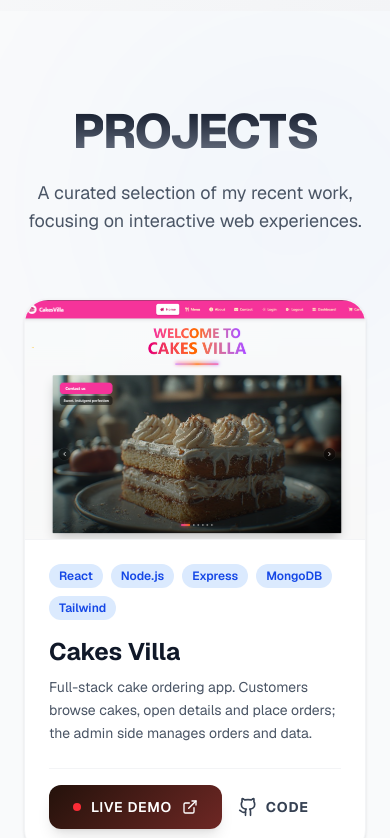
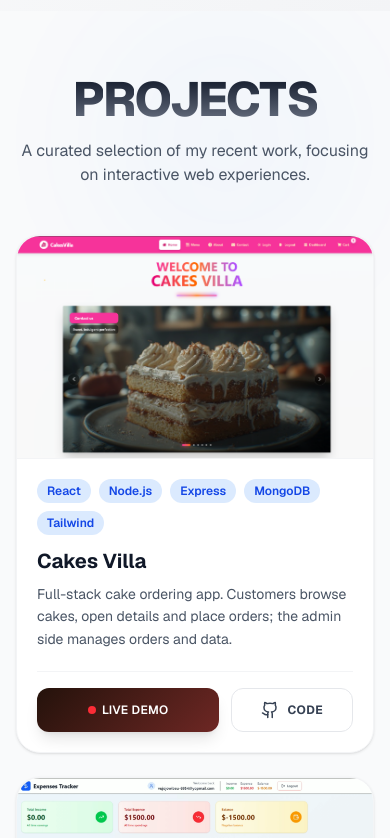
Before and after one commit to Hammad-000/Portfolio-Hammad, a Next.js app: page / in a window 390 px wide. Shown: the part 1260-2098 px from the top of the page. Built offline with nearby package versions, Linux system fonts and the light colour scheme.

Commit message:
fix projects card

```diff
--- a/app/src/projects/page.tsx
+++ b/app/src/projects/page.tsx
@@ -74,6 +74,38 @@ const projectsData: Project[] = [
 
 const HEADING = "Projects";
 
+/**
+ * Shared play/stop logic for a card's preview video.
+ * The file is only requested the first time it is played (lazy load),
+ * and a play() that gets interrupted by stop() is ignored safely.
+ */
+function createVideoControls(video: HTMLVideoElement | null) {
+  let active = false;
+  return {
+    start() {
+      if (!video) return;
+      active = true;
+      if (!video.getAttribute("src") && video.dataset.src) {
+        video.src = video.dataset.src;
+      }
+      video
+        .play()
+        .then(() => {
+          if (active) gsap.to(video, { opacity: 1, duration: 0.3, overwrite: true });
+        })
+        .catch(() => {
+          // Interrupted, or blocked (e.g. iOS Low Power Mode): the image stays visible.
+        });
+    },
+    stop() {
+      if (!video) return;
+      active = false;
+      video.pause();
+      gsap.to(video, { opacity: 0, duration: 0.3, overwrite: true });
+    },
+  };
+}
+
 function Projects() {
   const sectionRef = useRef<HTMLElement>(null);
   const headerRef = useRef<HTMLHeadingElement>(null);
@@ -83,11 +115,12 @@ function Projects() {
   useEffect(() => {
     const section = sectionRef.current;
     if (!section) return;
+
     const letters = section.querySelectorAll<HTMLElement>(".letter");
     const cards = cardRefs.current.filter((c): c is HTMLElement => c !== null);
     const mm = gsap.matchMedia();
 
-
+    // 1) Entrance animations (skipped for reduced-motion users).
     mm.add("(prefers-reduced-motion: no-preference)", () => {
       gsap.fromTo(
         letters,
@@ -119,14 +152,13 @@ function Projects() {
       });
     });
 
-
+    // 2) Mouse devices: video on hover/focus + 3D tilt.
     mm.add("(hover: hover) and (pointer: fine)", () => {
       const reduceMotion = window.matchMedia("(prefers-reduced-motion: reduce)").matches;
       const cleanups: (() => void)[] = [];
 
       cards.forEach((card, index) => {
-        const video = videoRefs.current[index];
-        let active = false;
+        const controls = createVideoControls(videoRefs.current[index]);
 
         let rotX: ((value: number) => unknown) | undefined;
         let rotY: ((value: number) => unknown) | undefined;
@@ -136,48 +168,23 @@ function Projects() {
           rotY = gsap.quickTo(card, "rotationY", { duration: 0.4, ease: "power3.out" });
         }
 
-        const startVideo = () => {
-          if (!video) return;
-          active = true;
-          if (!video.getAttribute("src") && video.dataset.src) {
-            video.src = video.dataset.src;
-          }
-          video
-            .play()
-            .then(() => {
-              if (active) gsap.to(video, { opacity: 1, duration: 0.3, overwrite: true });
-            })
-            .catch(() => {
-            });
-        };
-
-        const stopVideo = () => {
-          if (!video) return;
-          active = false;
-          video.pause();
-          gsap.to(video, { opacity: 0, duration: 0.3, overwrite: true });
-        };
-
-        const onMouseEnter = () => startVideo();
-
+        const onMouseEnter = () => controls.start();
         const onMouseMove = (e: MouseEvent) => {
           if (!rotX || !rotY) return;
           const r = card.getBoundingClientRect();
-          const px = (e.clientX - r.left) / r.width - 0.5;
+          const px = (e.clientX - r.left) / r.width - 0.5; // -0.5 .. 0.5
           const py = (e.clientY - r.top) / r.height - 0.5;
           rotX(py * -8);
           rotY(px * 8);
         };
-
         const onMouseLeave = () => {
           rotX?.(0);
           rotY?.(0);
-          stopVideo();
+          controls.stop();
         };
-
-        const onFocusIn = () => startVideo();
+        const onFocusIn = () => controls.start();
         const onFocusOut = (e: FocusEvent) => {
-          if (!card.contains(e.relatedTarget as Node | null)) stopVideo();
+          if (!card.contains(e.relatedTarget as Node | null)) controls.stop();
         };
 
         card.addEventListener("mouseenter", onMouseEnter);
@@ -198,6 +205,26 @@ function Projects() {
       return () => cleanups.forEach((fn) => fn());
     });
 
+    // 3) Touch devices (phones/tablets): there is no hover, so the video plays
+    //    while a card is in the middle band of the screen, and pauses otherwise.
+    //    Skipped when the user has Data Saver on or prefers reduced motion.
+    mm.add("(hover: none) and (prefers-reduced-motion: no-preference)", () => {
+      const conn = (navigator as Navigator & { connection?: { saveData?: boolean } }).connection;
+      if (conn?.saveData) return;
+
+      const triggers = cards.map((card, index) => {
+        const controls = createVideoControls(videoRefs.current[index]);
+        return ScrollTrigger.create({
+          trigger: card,
+          start: "center 70%", // card centre passes 70% of viewport height...
+          end: "center 30%", // ...until it passes 30%: only one card is active at a time
+          onToggle: (self) => (self.isActive ? controls.start() : controls.stop()),
+        });
+      });
+
+      return () => triggers.forEach((t) => t.kill());
+    });
+
     return () => mm.revert();
   }, []);
 
@@ -206,22 +233,21 @@ function Projects() {
       ref={sectionRef}
       id="projects"
       aria-labelledby="projects-heading"
-      className="relative overflow-hidden bg-gray-50 text-gray-900 dark:bg-[#08080a] dark:text-white "
+      className="relative overflow-hidden bg-gray-50 text-gray-900 dark:bg-[#08080a] dark:text-white"
     >
-      {/* Background glow */}
+      {/* Background glow (smaller + cheaper blur on mobile) */}
       <div className="pointer-events-none absolute inset-0 opacity-40" aria-hidden="true">
-        <div className="absolute left-1/4 top-0 h-96 w-96 rounded-full bg-blue-500/10 blur-[128px]" />
-        <div className="absolute bottom-0 right-1/4 h-96 w-96 rounded-full bg-purple-500/10 blur-[128px]" />
+        <div className="absolute left-1/4 top-0 h-64 w-64 rounded-full bg-blue-500/10 blur-[80px] md:h-96 md:w-96 md:blur-[128px]" />
+        <div className="absolute bottom-0 right-1/4 h-64 w-64 rounded-full bg-purple-500/10 blur-[80px] md:h-96 md:w-96 md:blur-[128px]" />
       </div>
 
-      <div className="relative z-10 mx-auto max-w-7xl px-6 py-24 md:py-32">
-        <div className="mb-16 text-center md:mb-24">
-
+      <div className="relative z-10 mx-auto max-w-7xl px-4 py-16 sm:px-6 sm:py-24 md:py-32">
+        <div className="mb-12 text-center sm:mb-16 md:mb-24">
           <h2
             id="projects-heading"
             ref={headerRef}
             aria-label={HEADING}
-            className="text-5xl font-extrabold uppercase tracking-tighter md:text-7xl lg:text-8xl"
+            className="text-4xl font-extrabold uppercase tracking-tighter min-[380px]:text-5xl sm:text-6xl md:text-7xl lg:text-8xl"
           >
             {HEADING.split("").map((char, i) => (
               <span
@@ -233,27 +259,39 @@ function Projects() {
               </span>
             ))}
           </h2>
-          <p className="mx-auto mt-6 max-w-lg text-lg text-gray-600 dark:text-gray-400">
+          <p className="mx-auto mt-4 max-w-lg text-base text-gray-600 dark:text-gray-400 sm:mt-6 sm:text-lg">
             A curated selection of my recent work, focusing on interactive web experiences.
           </p>
         </div>
 
-        <div className="grid gap-8 sm:grid-cols-2 md:gap-10 lg:grid-cols-3 ">
+        {/* 1 column on phones (capped width so cards don't get huge), 2 on tablets, 3 on desktop */}
+        <div className="mx-auto grid max-w-xl grid-cols-1 gap-6 sm:gap-8 md:max-w-none md:grid-cols-2 md:gap-10 lg:grid-cols-3">
           {projectsData.map((project, idx) => (
             <article
               key={project.id}
               ref={(el) => {
                 cardRefs.current[idx] = el;
               }}
+              className="group relative flex flex-col overflow-hidden rounded-3xl border border-gray-100 bg-white shadow-sm transition-[box-shadow,border-color] duration-300 hover:border-gray-200 hover:shadow-2xl dark:border-gray-800/50 dark:bg-gray-950 dark:hover:border-gray-700"
+            >
+              {/* Whole-card click target (mouse/touch only). Keyboard and screen-reader
+                  users use the real buttons below, so this is hidden from them. */}
+              <a
+                href={project.liveUrl}
+                target="_blank"
+                rel="noopener noreferrer"
+                aria-hidden="true"
+                tabIndex={-1}
+                className="absolute inset-0 z-10 cursor-pointer"
+              />
 
-              className="group cursor-pointer relative flex flex-col overflow-hidden rounded-3xl border border-gray-100 bg-white shadow-sm transition-[box-shadow,border-color] duration-300 hover:border-gray-200 hover:shadow-2xl dark:border-gray-800/50 dark:bg-gray-950 dark:hover:border-gray-700"
-            >
-              <div className="relative h-60 overflow-hidden border-b border-gray-100 dark:border-gray-800/50 md:h-64">
+              {/* aspect ratio scales with the card, instead of a fixed height */}
+              <div className="relative aspect-[16/10] overflow-hidden border-b border-gray-100 dark:border-gray-800/50">
                 <Image
                   src={project.image}
                   alt={`${project.title} preview`}
                   fill
-                  sizes="(min-width: 1024px) 33vw, (min-width: 640px) 50vw, 100vw"
+                  sizes="(min-width: 1024px) 33vw, (min-width: 768px) 50vw, 100vw"
                   className="object-cover"
                 />
                 <video
@@ -269,11 +307,11 @@ function Projects() {
                   tabIndex={-1}
                   className="absolute inset-0 h-full w-full object-cover opacity-0"
                 />
-                <div className="pointer-events-none absolute inset-0 bg-gradient-to-t from-black/50 via-transparent to-transparent opacity-0 transition-opacity duration-300 group-hover:opacity-100 group-focus-within:opacity-100" />
+                <div className="pointer-events-none absolute inset-0 bg-gradient-to-t from-black/50 via-transparent to-transparent opacity-0 transition-opacity duration-300 group-focus-within:opacity-100 group-hover:opacity-100" />
               </div>
 
-              <div className="flex flex-grow flex-col p-6 md:p-7">
-                <ul className="mb-4 flex flex-wrap gap-2" aria-label="Tech used">
+              <div className="flex flex-grow flex-col p-5 sm:p-6 md:p-7">
+                <ul className="mb-3 flex flex-wrap gap-2 sm:mb-4" aria-label="Tech used">
                   {project.tech.map((t) => (
                     <li
                       key={t}
@@ -284,20 +322,21 @@ function Projects() {
                   ))}
                 </ul>
 
-                <h3 className="mb-2 text-2xl font-bold transition-colors group-hover:text-blue-600 dark:group-hover:text-blue-400">
+                <h3 className="mb-2 text-xl font-bold transition-colors group-hover:text-blue-600 dark:group-hover:text-blue-400 sm:text-2xl">
                   {project.title}
                 </h3>
-                <p className="mb-6 flex-grow text-sm leading-relaxed text-gray-600 dark:text-gray-400">
+                <p className="mb-5 flex-grow text-sm leading-relaxed text-gray-600 dark:text-gray-400 sm:mb-6">
                   {project.description}
                 </p>
 
-                <div className="mt-auto flex items-center gap-4 border-t border-gray-100 pt-4 dark:border-gray-800/50">
+                {/* z-20 keeps the buttons above the whole-card link. min-h-11 = 44px touch targets. */}
+                <div className="relative z-20 mt-auto grid grid-cols-[3fr_2fr] items-center gap-3 border-t border-gray-100 pt-4 dark:border-gray-800/50 sm:flex sm:flex-wrap">
                   <a
                     href={project.liveUrl}
                     target="_blank"
                     rel="noopener noreferrer"
                     aria-label={`${project.title} live demo (opens in a new tab)`}
-                    className="group/btn btn-theme inline-flex items-center gap-2.5 rounded-xl px-5 py-3 text-sm font-bold uppercase tracking-wider shadow-lg transition-transform hover:-translate-y-0.5 hover:scale-105 focus-visible:outline focus-visible:outline-2 focus-visible:outline-offset-2 focus-visible:outline-blue-500 motion-reduce:transform-none"
+                    className="group/btn btn-theme inline-flex min-h-11 w-full items-center justify-center gap-1.5 whitespace-nowrap rounded-xl px-3 py-2.5 text-xs font-bold uppercase tracking-wide shadow-lg sm:flex-1 sm:gap-2 sm:px-4 sm:tracking-wider transition-transform active:scale-95 focus-visible:outline focus-visible:outline-2 focus-visible:outline-offset-2 focus-visible:outline-blue-500 motion-reduce:transform-none [@media(hover:hover)]:hover:-translate-y-0.5 [@media(hover:hover)]:hover:scale-105"
                   >
                     <span className="relative flex h-2 w-2" aria-hidden="true">
                       <span className="absolute inline-flex h-full w-full rounded-full bg-red-400 opacity-75 motion-safe:animate-ping" />
@@ -305,9 +344,9 @@ function Projects() {
                     </span>
                     Live Demo
                     <ExternalLink
-                      size={16}
+                      size={14}
                       aria-hidden="true"
-                      className="transition-transform group-hover/btn:-translate-y-0.5 group-hover/btn:translate-x-0.5"
+                      className="hidden transition-transform min-[400px]:block group-hover/btn:-translate-y-0.5 group-hover/btn:translate-x-0.5"
                     />
                   </a>
 
@@ -316,9 +355,9 @@ function Projects() {
                     target="_blank"
                     rel="noopener noreferrer"
                     aria-label={`${project.title} source code on GitHub (opens in a new tab)`}
-                    className="inline-flex items-center gap-2 rounded-md text-sm font-bold uppercase tracking-wider text-gray-700 transition-colors hover:text-black focus-visible:outline focus-visible:outline-2 focus-visible:outline-offset-4 focus-visible:outline-blue-500 dark:text-gray-400 dark:hover:text-white"
+                    className="inline-flex min-h-11 w-full items-center justify-center gap-2 rounded-xl border border-gray-200 px-3 py-2.5 text-xs font-bold uppercase tracking-wide text-gray-700 sm:w-auto sm:px-4 sm:tracking-wider transition-colors active:bg-gray-100 focus-visible:outline focus-visible:outline-2 focus-visible:outline-offset-2 focus-visible:outline-blue-500 dark:border-gray-800 dark:text-gray-300 dark:active:bg-gray-900 [@media(hover:hover)]:hover:border-gray-400 [@media(hover:hover)]:hover:text-black dark:[@media(hover:hover)]:hover:border-gray-600 dark:[@media(hover:hover)]:hover:text-white"
                   >
-                    <GitHubIcon size={20} />
+                    <GitHubIcon size={18} />
                     Code
                   </a>
                 </div>
```
